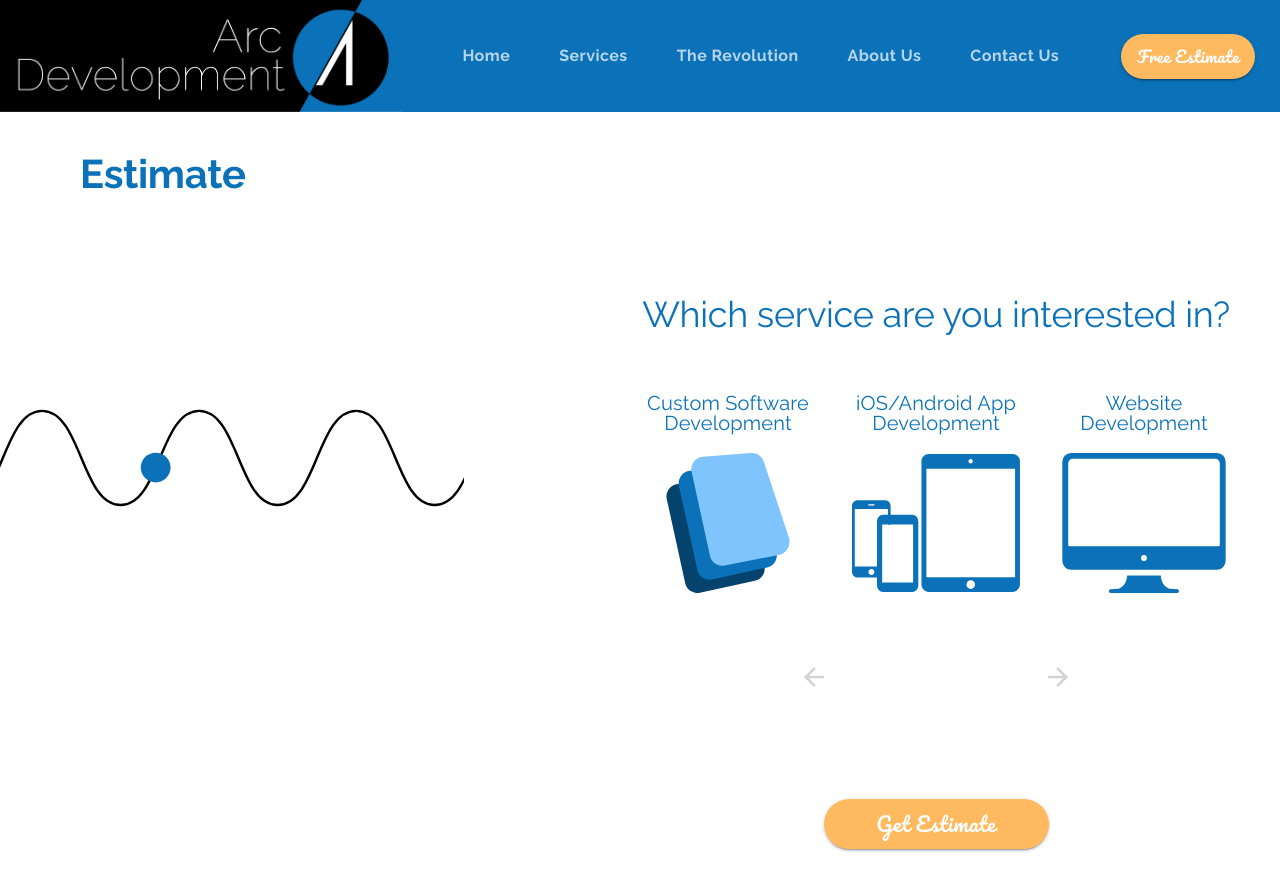
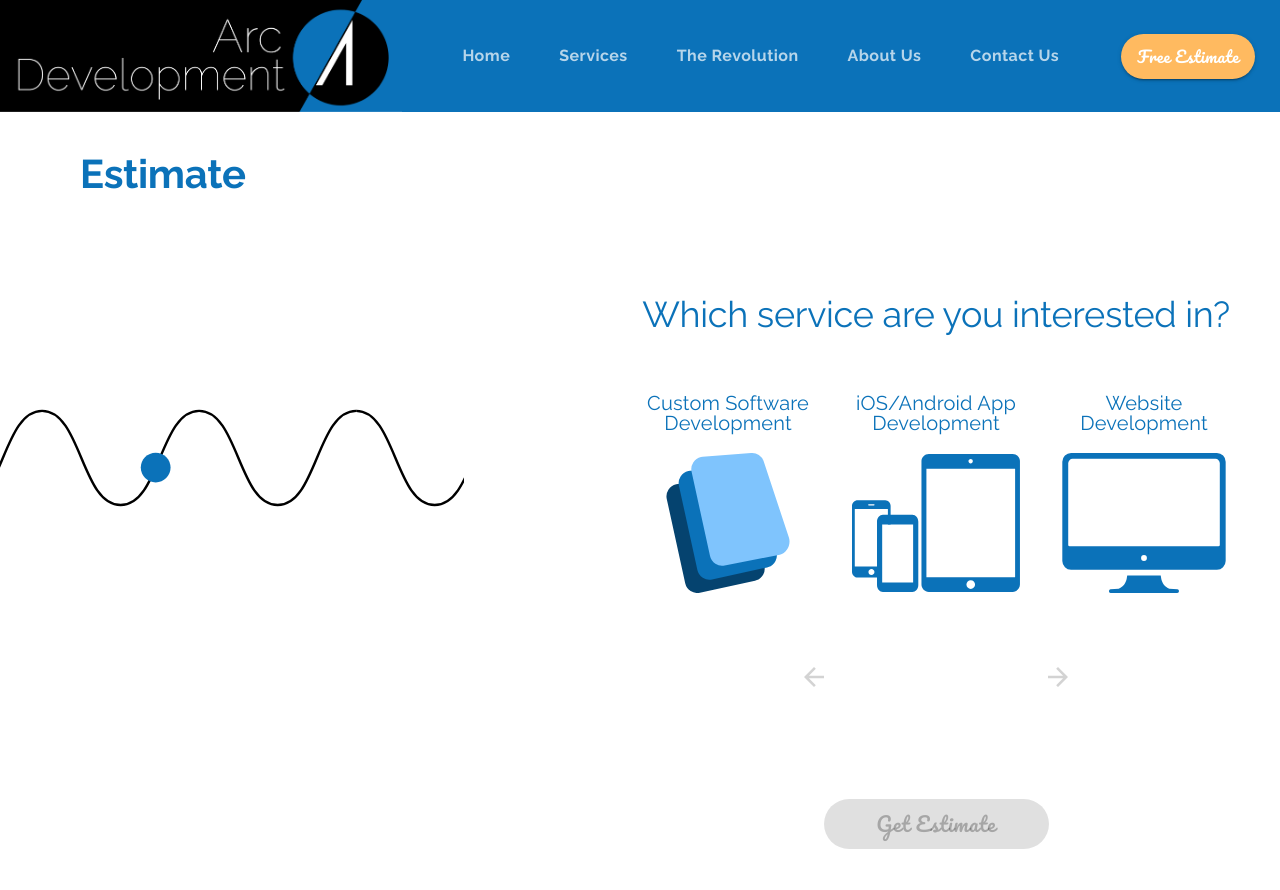
Before and after one commit to Ylli99/learning-react, a React (Create React App) app: page /estimate in a window 1280 px wide. Shown: the top 890 px of the page. Built offline with nearby package versions, Linux system fonts and the light colour scheme.

Commit message:
estimate page ended, a little badly but not my goal atm

```diff
--- a/src/components/Contact.js
+++ b/src/components/Contact.js
@@ -303,7 +303,7 @@ export default function Contact(props) {
                             </Grid>
                         </Grid>
                         <Grid item style={{width:"20em"}}>
-                            <TextField fullWidth InputProps={{disableUnderline: true}} className={classes.message} multiline rows={10} value={message} id="message" onChange={(e) => setMessage(e.target.value)}></TextField>
+                            <TextField fullWidth InputProps={{disableUnderline: true}} className={classes.message} placeholder="Tell us more about your project" multiline rows={10} value={message} id="message" onChange={(e) => setMessage(e.target.value)}></TextField>
                         </Grid>
                         <Grid item container justify="center" style={{marginTop:"2em"}}>
                             <Button onClick={() => setOpen(true)} disabled={name.length === 0 || message.length === 0 || phoneHelper.length !== 0 || emailHelper.length !== 0} className={classes.sendButton} variant="contained">{buttonContents}</Button>
--- a/src/components/Estimate.js
+++ b/src/components/Estimate.js
@@ -9,7 +9,7 @@ import {
     makeStyles,
     Typography,
     useTheme,
-    TextField, useMediaQuery, Hidden
+    TextField, useMediaQuery, Hidden, Snackbar, CircularProgress
 } from '@material-ui/core'
 import { cloneDeep } from 'lodash'
 
@@ -39,6 +39,7 @@ import check from '../assets/check.svg'
 import send from '../assets/send.svg'
 
 import estimateAnimation from "../animations/estimateAnimation/data.json";
+import axios from "axios";
 
 const useStyles = makeStyles(theme => ({
     icon: {
@@ -353,6 +354,10 @@ export default function Estimate(props) {
     const [category, setCategory] = useState("")
     const [users, setUsers] = useState("")
 
+    const [loading, setLoading] = useState(false)
+
+    const [alert, setAlert] = useState({open: false, message: "", backgroundColor:""})
+
 
     const defaultOptions = {
         loop: true,
@@ -642,6 +647,43 @@ export default function Estimate(props) {
 
     const sendEstimate = () => {
 
+        setLoading(true)
+        axios.get('https://us-central1-material-ui-course-7eb18.cloudfunctions.net/sendMail', {params:  {
+                name: name,
+                email: email,
+                phone: phone,
+                message: message
+            }}).then(res => {
+            setLoading(false)
+            setAlert({
+                open: true,
+                message: "Estimate placed successfully!",
+                backgroundColor: "#4BB543"
+            });
+            setDialogOpen(false)
+        }).catch(err => {
+            setLoading(false)
+            setAlert({open: true, message: "Something went wrong, please try again!", backgroundColor: "#FF3232"})});
+    };
+
+    const estimateDisabled = () => {
+        let disabled = true
+
+        const emptySelections = questions.map(question => question.options.filter(option => option.selected)).filter(question => question.length === 0)
+
+        if (questions.length === 2) {
+            if (emptySelections.length === 1) {
+                disabled = false;
+            }
+        } else if (questions.length === 1){
+            disabled = true;
+        } else if (emptySelections.length < 3 &&
+            questions[questions.length-1].options.filter(option => option.selected).length > 0) {
+            disabled = false;
+        }
+
+
+        return disabled;
     }
 
     return (
@@ -699,13 +741,13 @@ export default function Estimate(props) {
                     </Grid>
                 </Grid>
                 <Grid item>
-                    <Button onClick={() => {
+                    <Button disabled={estimateDisabled()} onClick={() => {
                         setDialogOpen(true);
                         getTotal();
                         getPlatforms();
                         getFeatures();
                         getCustomFeatures();
-                        getCategory()
+                        getCategory();
                     }} variant="contained" className={classes.estimateButton}>
                         Get Estimate
                     </Button>
@@ -732,12 +774,12 @@ export default function Estimate(props) {
                                 <TextField fullWidth label="Phone" id="phone" value={phone} helperText={phoneHelper} error={phoneHelper.length !== 0} onChange={onChange}></TextField>
                             </Grid>
                             <Grid item style={{maxWidth:"20em"}}>
-                                <TextField fullWidth InputProps={{disableUnderline: true}} className={classes.message} multiline rows={10} value={message} id="message" onChange={(e) => setMessage(e.target.value)}></TextField>
+                                <TextField fullWidth InputProps={{disableUnderline: true}} placeholder="Tell us more about your project" className={classes.message} multiline rows={10} value={message} id="message" onChange={(e) => setMessage(e.target.value)}></TextField>
                             </Grid>
                             <Grid item>
-                                <Typography variant="subtitle1"  align={matchesSM ? "center" : undefined}>We can create this digital solution for an estimated
+                                <Typography variant="subtitle1"  align="center" style={{lineHeight: 1.25}}>We can create this digital solution for an estimated
                                     <span className={classes.specialText}>${total}</span> </Typography>
-                                <Typography variant="subtitle1" paragraph align={matchesSM ? "center" : undefined}>Fill out your name, number, and email, place your request,
+                                <Typography variant="subtitle1" paragraph align="center">Fill out your name, number, and email, place your request,
                                     and we’ll get back to you with details moving forward and a final price.</Typography>
                             </Grid>
                         </Grid>
@@ -748,9 +790,11 @@ export default function Estimate(props) {
                                 </Grid>
                             </Hidden>
                             <Grid item>
-                                <Button variant="contained" className={classes.estimateButton} onClick={sendEstimate}>
-                                    Place Request
-                                    <img src={send} alt="paper airplane" style={{marginLeft:"0.5em"}}/>
+                                <Button disabled={name.length === 0 || message.length === 0 || phoneHelper.length !== 0 || emailHelper.length !== 0} variant="contained" className={classes.estimateButton} onClick={sendEstimate}>
+                                    {loading ? <CircularProgress/> : <React.Fragment>
+                                        Place Request
+                                        <img src={send} alt="paper airplane" style={{marginLeft:"0.5em"}}/>
+                                    </React.Fragment>}
                                 </Button>
                             </Grid>
                             <Hidden mdUp>
@@ -764,6 +808,7 @@ export default function Estimate(props) {
                     </Grid>
                 </DialogContent>
             </Dialog>
+            <Snackbar open={alert.open} message={alert.message} ContentProps={{style: {backgroundColor: alert.backgroundColor}}} anchorOrigin={{vertical:"top",horizontal:"center"}} onClose={() => setAlert({...alert, open: false})} autoHideDuration={4000}/>
         </Grid>
     )
 
```
